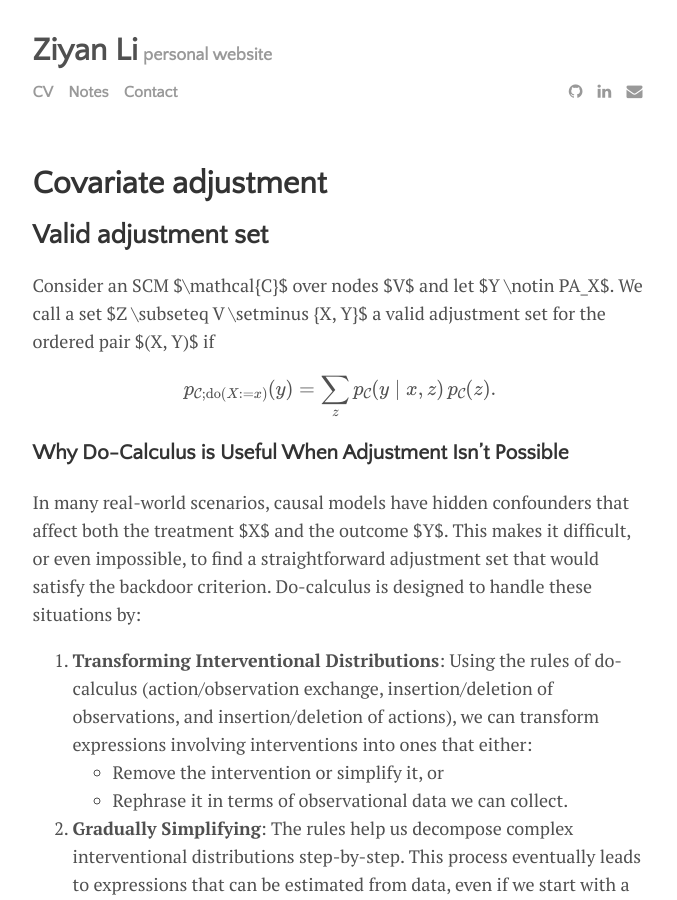
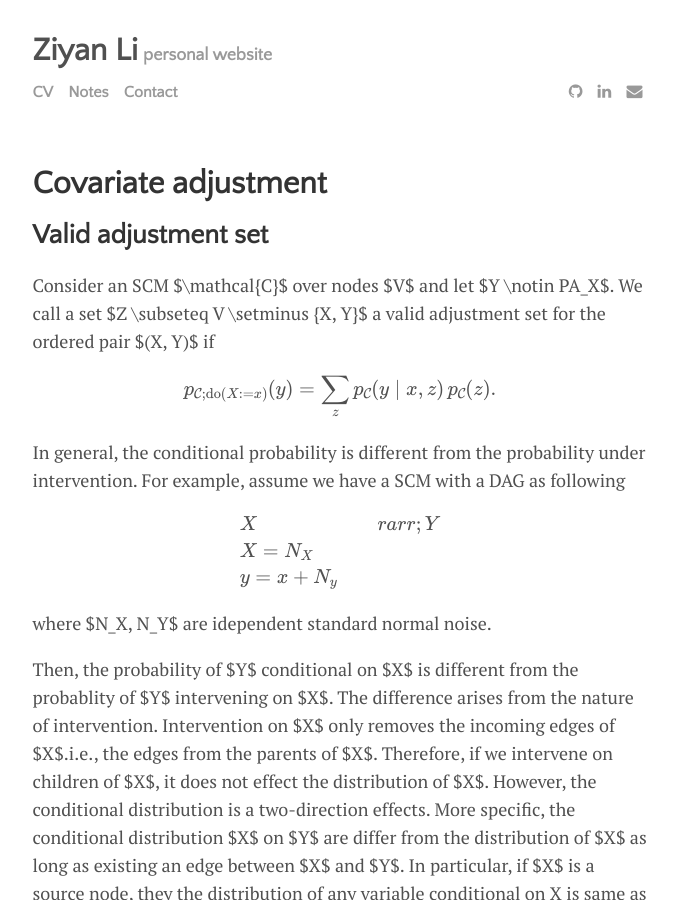
Before and after one commit to catty-halsey/catty-halsey.github.io, a Jekyll site: the page built from _posts/2024-11-11-Valid adjustment.md, in a window 1280 px wide and 900 px high. Shown: the whole window, without its empty margins (300-977 px from the left). Built offline with Jekyll 4.4.1, drawn with Linux system fonts in a browser that asks for light colours; formulas are drawn with MathJax 3; some of the changed text lies outside the part shown.

Commit message:
Update 2024-11-11-Valid adjustment.md

```diff
--- a/_posts/2024-11-11-Valid adjustment.md
+++ b/_posts/2024-11-11-Valid adjustment.md
@@ -13,6 +13,20 @@ $$
 p_{\mathcal{C}; \text{do}(X := x)}(y) = \sum_{z} p_{\mathcal{C}}(y \mid x, z) \, p_{\mathcal{C}}(z).
 $$
 
+In general, the conditional probability is different from the probability under intervention. For example, assume we have a SCM with a DAG as following
+
+$$
+\begin{align}
+&X &rarr; Y\\
+&X=N_X\\
+&y=x+N_y\\
+\end{align}
+$$
+
+where $N_X, N_Y$ are idependent standard normal noise.
+
+Then, the probability of $Y$ conditional on $X$ is different from the probablity of $Y$ intervening on $X$. The difference arises from the nature of intervention. Intervention on $X$ only removes the incoming edges of $X$.i.e., the edges from the parents of $X$. Therefore, if we intervene on children of $X$, it does not effect the distribution of $X$. However, the conditional distribution is a two-direction effects. More specific, the conditional distribution $X$ on $Y$ are differ from the distribution of $X$  as long as existing an edge between $X$ and $Y$. In particular, if $X$ is a source node, they the distribution of any variable conditional on X is same as intervening on X.
+
 
 
 
```
